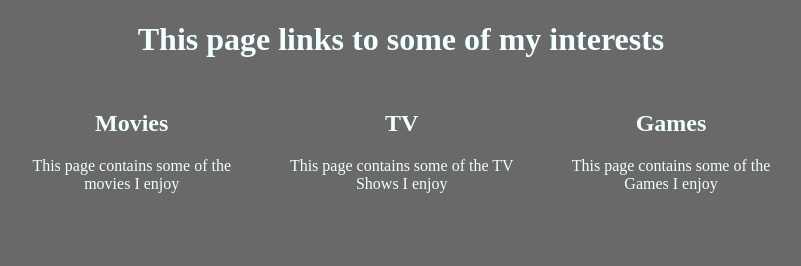
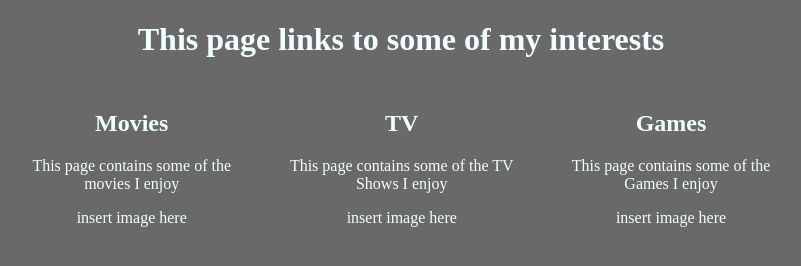
Before and after one commit to clem81/Scrimba, a plain HTML site: page Test_Website/index.html in a window 1280 px wide. Shown: the whole page, without its empty margins (239-1040 px from the left). Drawn offline with Linux system fonts and the light colour scheme.

Commit message:
commit from new macbook air

```diff
--- a/Test_Website/index.html
+++ b/Test_Website/index.html
@@ -16,14 +16,17 @@
           <div class="col">
             <h2>Movies</h2>
             <p>This page contains some of the movies I enjoy</p>
+            <p>insert image here</p>
           </div>
           <div class="col">
             <h2>TV</h2>
             <p>This page contains some of the TV Shows I enjoy</p>
+            <p>insert image here</p>
           </div>
           <div class="col">
             <h2>Games</h2>
             <p>This page contains some of the Games I enjoy</p>
+            <p>insert image here</p>
           </div>
         </div>
       </div>
```
Also changed, not shown: 1 other file.
